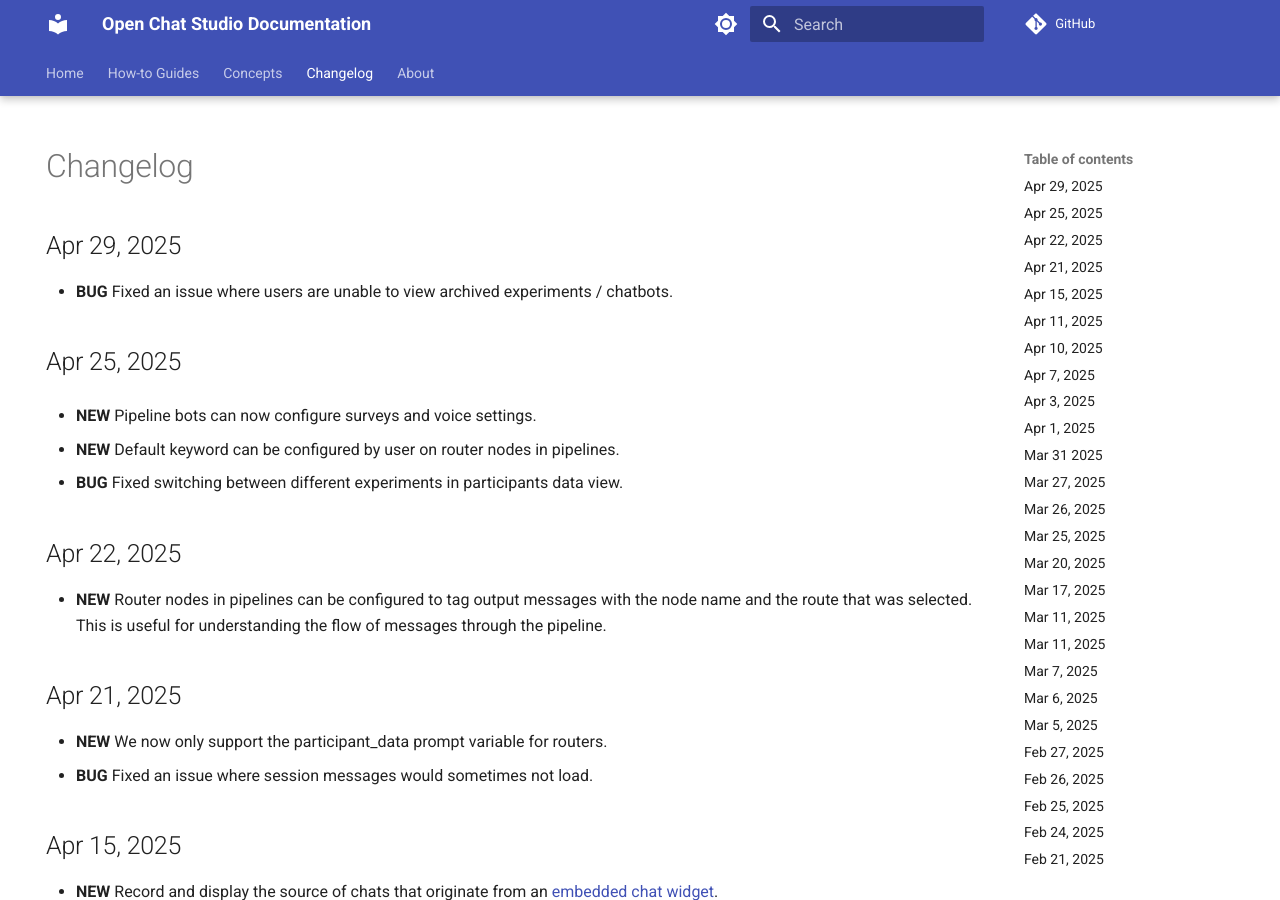
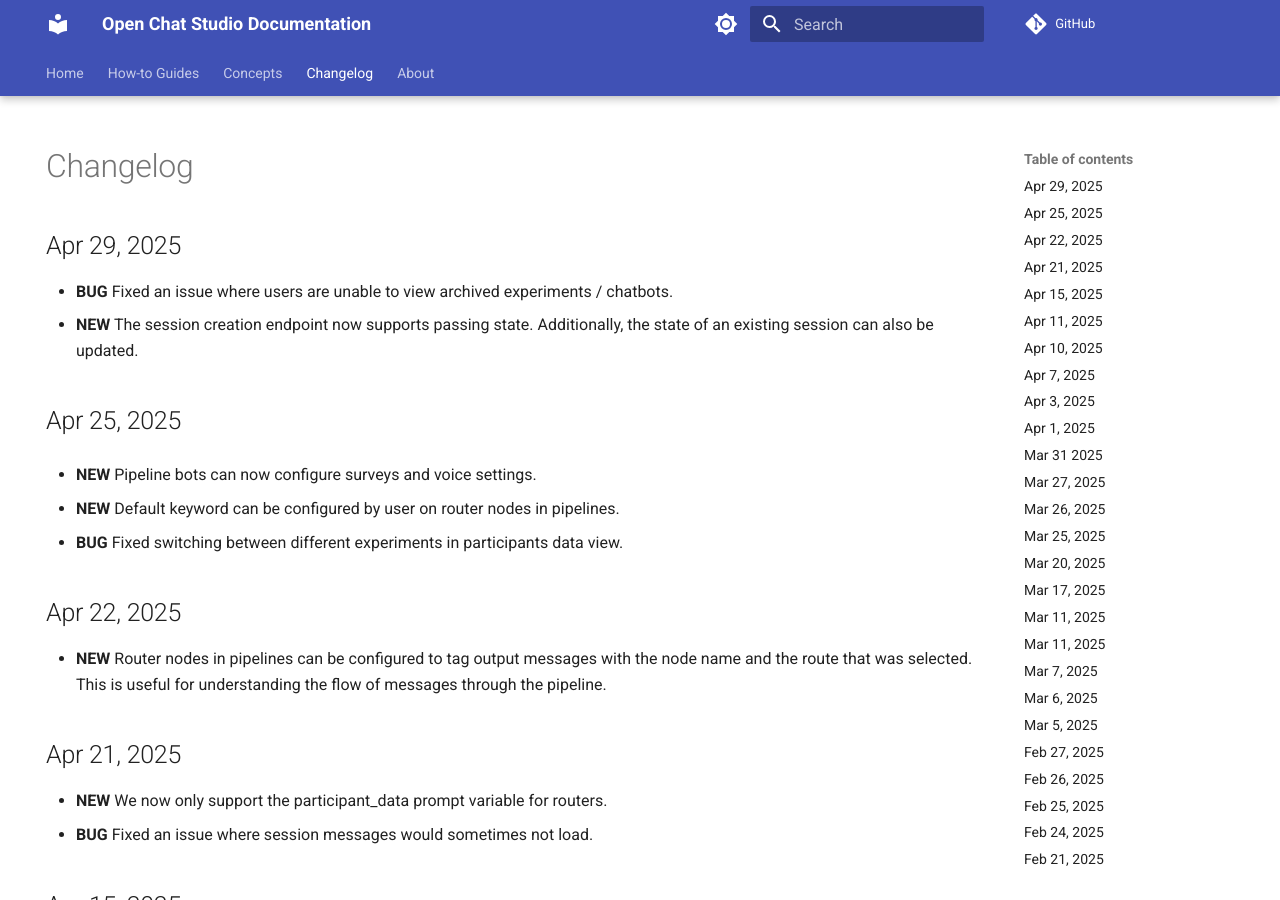
Before and after one commit to dimagi/open-chat-studio-docs, an MkDocs documentation site: the page built from docs/changelog.md, in a window 1280 px wide and 900 px high. Built offline with MkDocs 1.6.1 and Material for MkDocs 9.7.7, drawn with Linux system fonts in a browser that asks for light colours; emoji names are drawn with the system emoji font; a script that is not in the unit is left out; comment, search, counter and statistics services are not loaded.

Commit message:
add changelog for state updation

```diff
--- a/docs/changelog.md
+++ b/docs/changelog.md
@@ -7,6 +7,7 @@
 
 ## Apr 29, 2025
 * **BUG** Fixed an issue where users are unable to view archived experiments / chatbots.
+* **NEW** The session creation endpoint now supports passing state. Additionally, the state of an existing session can also be updated.
 
 ## Apr 25, 2025
 * **NEW** Pipeline bots can now configure surveys and voice settings.
```
